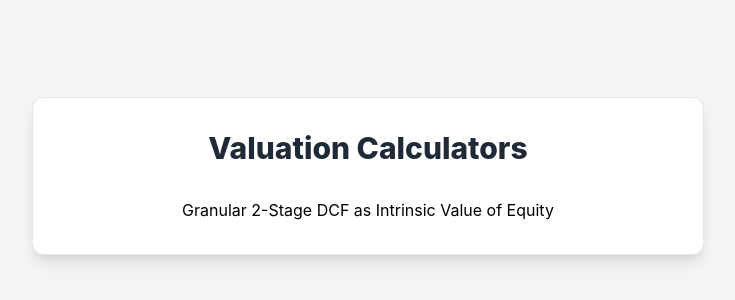
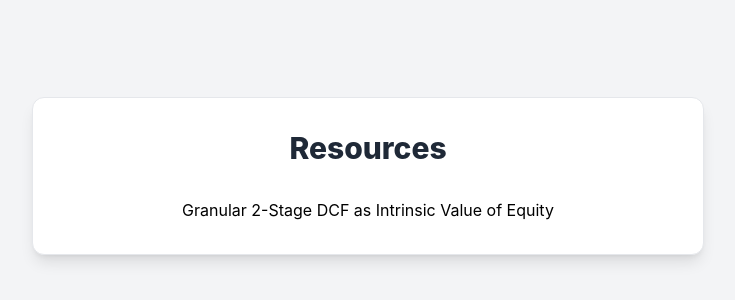
Before and after one commit to JawnLam/Resources, a plain HTML site: page index.html in a window 1280 px wide. Shown: the part 224-524 px from the top of the page, without its empty margins (272-1007 px from the left). Drawn offline with nearby package versions, Linux system fonts and the light colour scheme.

Commit message:
Update index.html

```diff
--- a/index.html
+++ b/index.html
@@ -18,7 +18,7 @@
 </head>
 <body class="flex flex-col items-center justify-center min-h-screen p-4 sm:p-6 bg-gray-100">
     <div class="bg-white p-6 sm:p-8 rounded-xl shadow-lg w-full max-w-2xl border border-gray-200 text-center">
-        <h1 class="text-2xl sm:text-3xl font-extrabold text-gray-800 mb-8">Valuation Calculators</h1>
+        <h1 class="text-2xl sm:text-3xl font-extrabold text-gray-800 mb-8">Resources</h1>
 
         <div class="flex flex-col space-y-4">
             <!-- Button for Granular 2-Stage DCF -->
```
